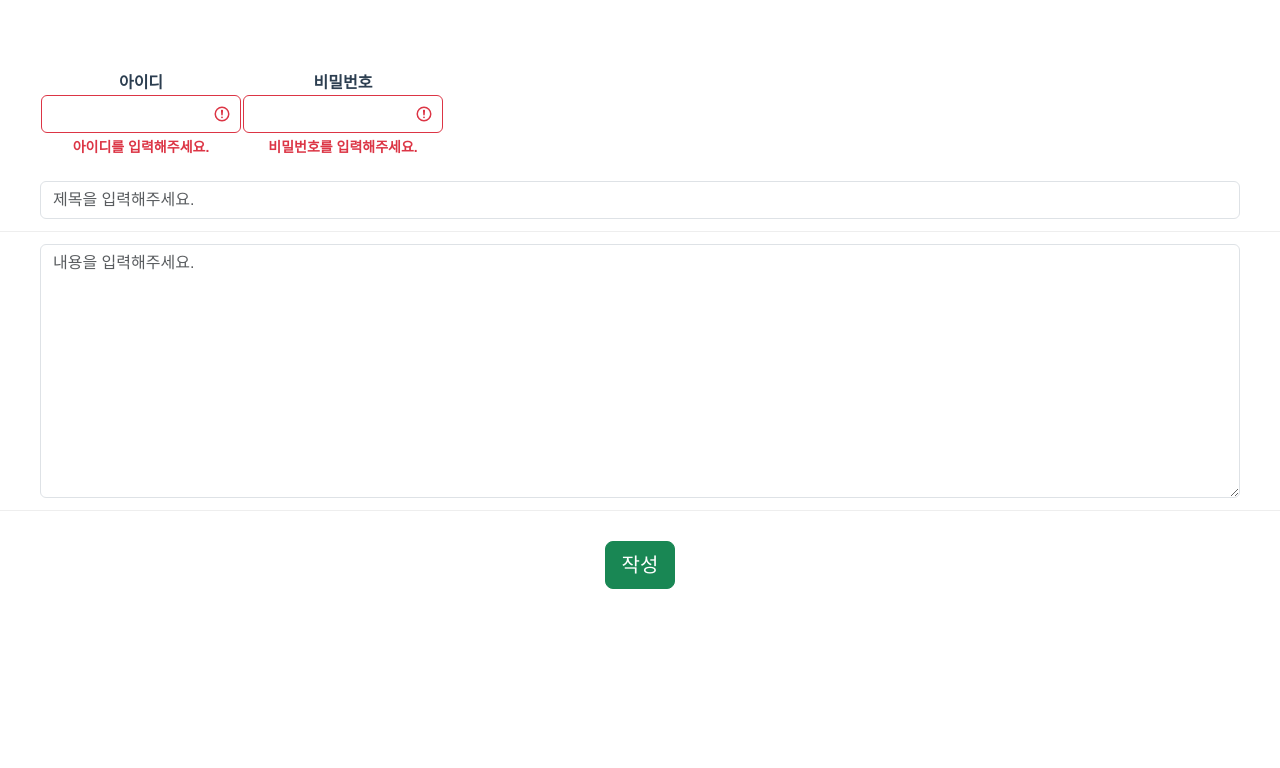
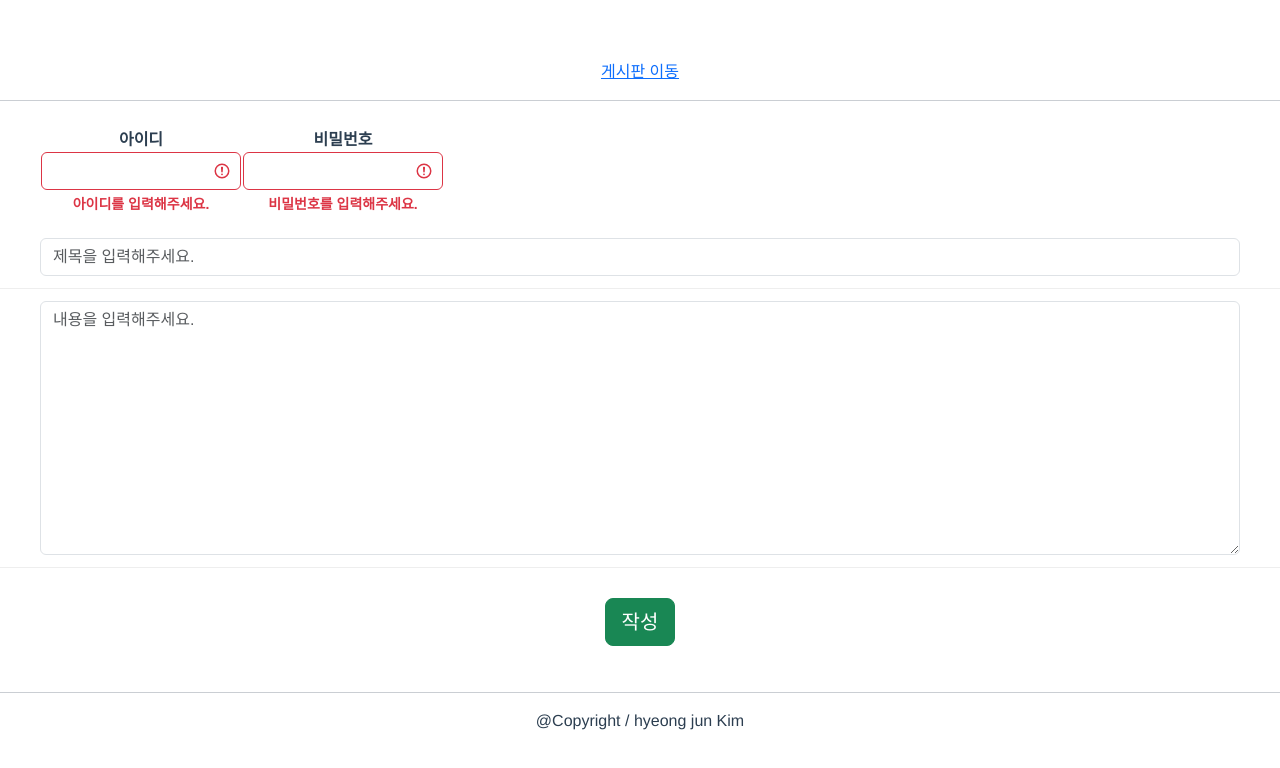
Before and after one commit to hyeong-jun-kim/nts-KimHyeongJun, a Vue app in the folder board_frontend/: page /post/write in a window 1280 px wide. Shown: the top 768 px of the page. Built offline with nearby package versions, Linux system fonts and the light colour scheme.

Commit message:
feat : 레이아웃 화면 구현

```diff
--- a/board_frontend/src/App.vue
+++ b/board_frontend/src/App.vue
@@ -1,10 +1,25 @@
 <template>
   <div id="app">
     <div id="content" class="content">
-      <router-view></router-view>
+      <PageHeader/> <!--헤더 컴포넌트-->
+      <router-view/> <!--페이지 이동 표시-->
+      <PageFooter/> <!--푸터 컴포넌트-->
     </div>
   </div>
 </template>
+
+<script>
+  import PageHeader from './common/components/PageHeader'
+  import PageFooter from './common/components/PageFooter'
+
+  export default {
+    name: 'App',
+    components: {
+      PageHeader,
+      PageFooter
+    }
+  }
+</script>
 
 <style>
 #app {
--- /dev/null
+++ b/board_frontend/src/common/components/PageFooter.vue
@@ -0,0 +1,13 @@
+<!--PageFooter.vue-->
+<template>
+    <div>
+        <hr />
+        <footer>
+            @Copyright / hyeong jun Kim
+        </footer>
+    </div>
+</template>
+
+<script>
+export default {}
+</script>
--- /dev/null
+++ b/board_frontend/src/common/components/PageHeader.vue
@@ -0,0 +1,17 @@
+<!--PageHeader.vue-->
+<template>
+    <div>
+        <header>
+            <div id="nav">
+                <router-link to="/">게시판 이동</router-link>
+            </div>
+        </header>
+        <hr />
+    </div>
+</template>
+
+<script>
+export default {
+
+}
+</script>
--- a/board_frontend/src/views/post/PostWrite.vue
+++ b/board_frontend/src/views/post/PostWrite.vue
@@ -1,3 +1,4 @@
+<!--게시글 작성 화면-->
 <template>
     <div id="board-deatil">
         <div class="user-container">
```
